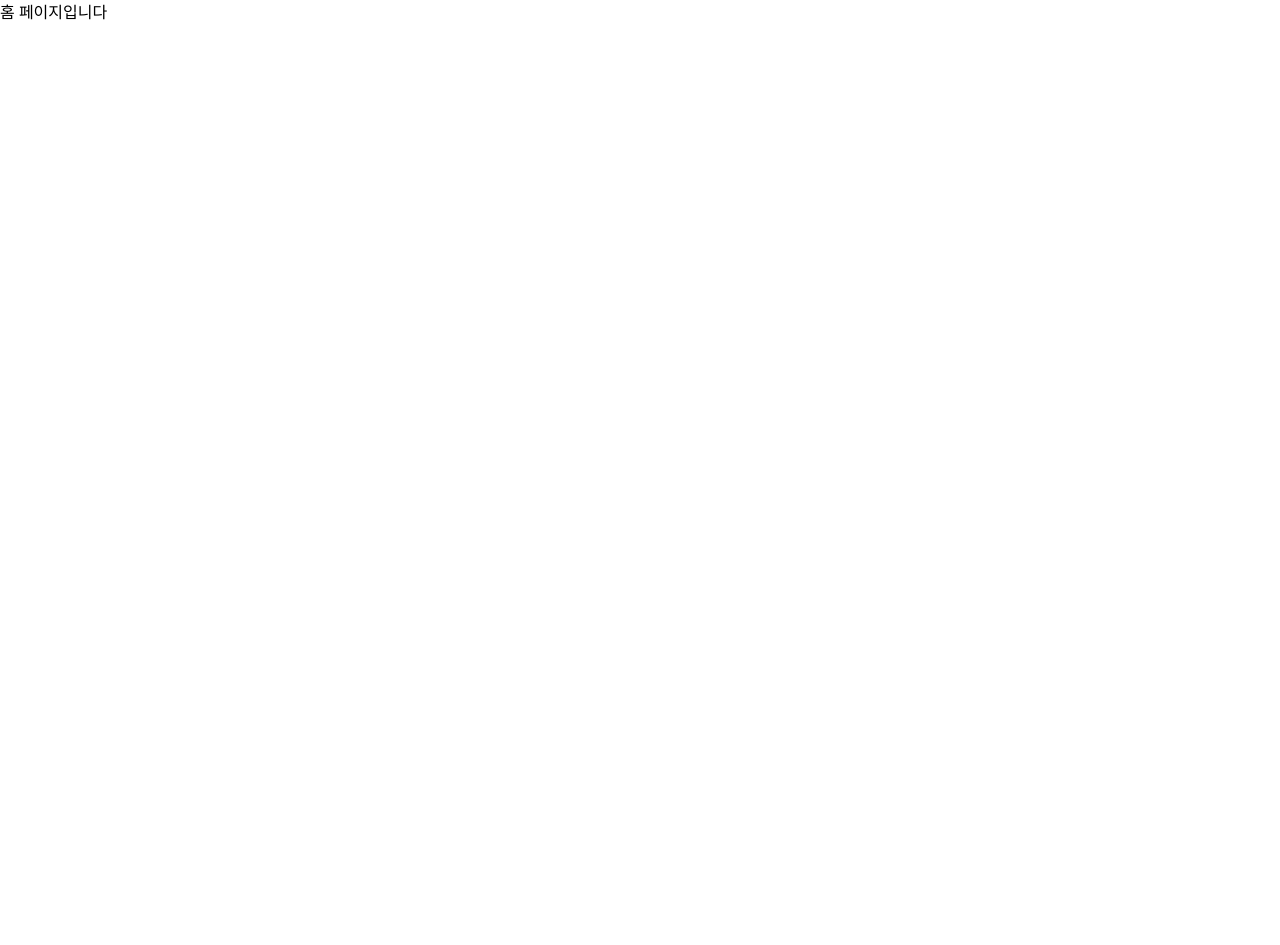
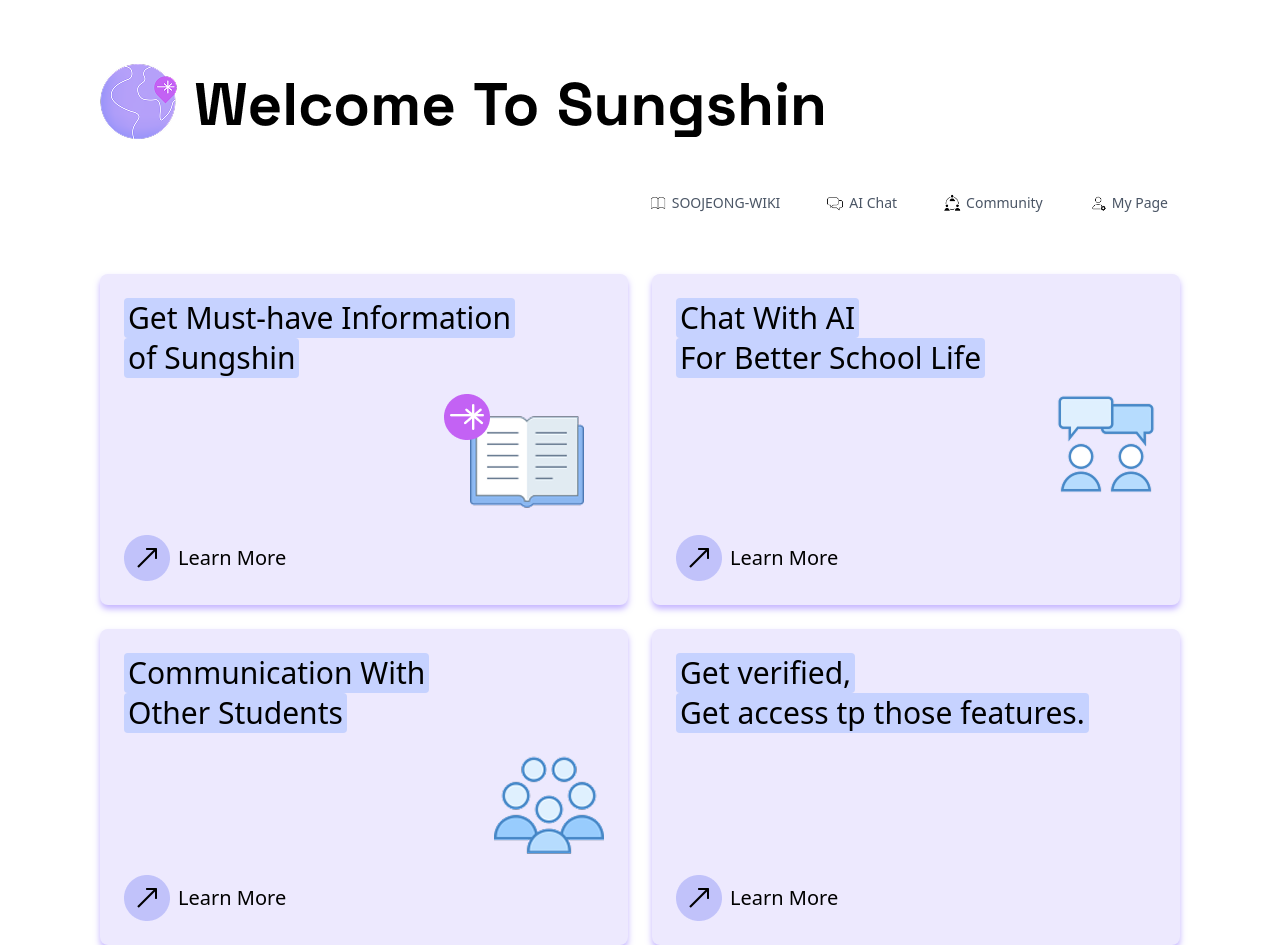
Before and after one commit to rimit-rim/first_sungshin, a React (Vite) app: page /home in a window 1280 px wide. Before the commit the page ends 800 px from the top, so only its background shows below. Built offline with nearby package versions, Linux system fonts and the light colour scheme.

Commit message:
Home.tsx modified & Bookmark.png added

```diff
--- a/src/Pages/BoardForPromo.tsx
+++ b/src/Pages/BoardForPromo.tsx
@@ -27,7 +27,7 @@ const BoardForPromo: React.FC<Props> = ({ posts }) => {
     <div className="flex flex-col items-center w-full font-pretendard">
       {/* 상단: 왼쪽 정렬 로고 */}
       <div className="w-[1240px] flex justify-start py-4">
-        <button onClick={() => navigate("/")}>
+        <button onClick={() => navigate("/home")}>
           <img src={HomeLogo} alt="Home Logo" className="h-[60px]" />
         </button>
       </div>
--- a/src/Pages/BoardForQAs.tsx
+++ b/src/Pages/BoardForQAs.tsx
@@ -27,7 +27,7 @@ const BoardForQAs: React.FC<Props> = ({ posts }) => {
     <div className="flex flex-col items-center w-full font-pretendard">
       {/* 상단: 왼쪽 정렬 로고 */}
       <div className="w-[1240px] flex justify-start py-4">
-        <button onClick={() => navigate("/")}>
+        <button onClick={() => navigate("/home")}>
           <img src={HomeLogo} alt="Home Logo" className="h-[60px]" />
         </button>
       </div>
--- a/src/Pages/Create.tsx
+++ b/src/Pages/Create.tsx
@@ -54,7 +54,7 @@ const Create: React.FC<Props> = ({ onPost }) => {
     <div className="w-full min-h-screen px-8 md:px-20 py-10 font-pretendard">
       {/* 헤더 로고 */}
       <div className="flex justify-center mb-6">
-        <button onClick={() => navigate("/")}>
+        <button onClick={() => navigate("/home")}>
           <img
             src={HomeLogo}
             alt="Home"
--- a/src/Pages/Home.tsx
+++ b/src/Pages/Home.tsx
@@ -1,3 +1,183 @@
+import { Link } from 'react-router-dom';
+
+// 로고+네비게이션바
+import HomeLogo from '../assets/images/HomeLogo.png';
+import SoojeongWikiIcon from '../assets/images/Bookmark.png';
+import AIChatIcon from '../assets/images/Chat.png';
+import CommunityIcon from '../assets/images/Collaborating In Circle.png';
+import MyPageIcon from '../assets/images/Admin Settings Male.png';
+
+// 카드 아이콘
+import Card1 from '../assets/images/SoojeongWiki.png';
+import Card2 from '../assets/images/AIChat.png';
+import Card3 from '../assets/images/Community.png';
+import LearnMoreIcon from '../assets/images/LearnMore.png';
+
 export default function Home() {
-  return <div>홈 페이지입니다</div>;
+  return (
+
+    <div className='min-h-screen bg-white font-pretendard'>
+      <header className='sticky top-0 z-50 w-full bg-white
+                         py-4 px-4 sm:px-6 md:px-10 flex flex-col items-center
+                         xl:relative xl:h-[250px] xl:block xl:px-0 xl:py-0'>
+
+        {/* 로고 */}
+        <div className='mb-4 h-16 w-auto flex-shrink-0
+                        xl:absolute xl:top-[50px] xl:left-[100px] xl:w-[727px] xl:h-[105px]'>
+          <img
+            src={HomeLogo}
+            alt="Welcome to Sungshin 로고"
+            className="w-full h-full object-contain" // 부모 div의 크기에 맞춰짐
+          />
+        </div>
+
+        {/* 네비게이션 바 */}
+        <nav className="w-full flex justify-center text-gray-600 font-normal
+                        xl:absolute xl:top-[178px] xl:right-[100px] xl:w-[783px] xl:h-[50px] xl:flex xl:items-center xl:justify-end">
+          <ul className="flex items-center space-x-4 sm:space-x-6 md:space-x-[21px]">
+            {/* SOOJEONG-WIKI */}
+            <li className="flex items-center group">
+              <Link to="/wiki" className="
+                flex items-center px-3 py-2 rounded-lg transition-colors duration-200
+                group-hover:bg-violet-100 group-hover:text-purple-600
+                group-focus:bg-purple-400 group-focus:text-white
+                text-sm
+              ">
+                <img src={SoojeongWikiIcon} alt="Bookmark 아이콘" className="h-4 w-4 sm:h-5 sm:w-5 mr-1 object-contain" />
+                SOOJEONG-WIKI
+              </Link>
+            </li>
+            {/* AI Chat*/}
+            <li className="flex items-center group">
+              <Link to="/chat" className="
+                flex items-center px-3 py-2 rounded-lg transition-colors duration-200
+                group-hover:bg-violet-100 group-hover:text-purple-600
+                group-focus:bg-purple-400 group-focus:text-white
+                text-sm
+              ">
+                <img src={AIChatIcon} alt="AI Chat 아이콘" className="h-4 w-4 sm:h-5 sm:w-5 mr-1 object-contain" />
+                AI Chat
+              </Link>
+            </li>
+            {/* Community */}
+            <li className="flex items-center group">
+              <Link to="/communityboards" className="
+                flex items-center px-3 py-2 rounded-lg transition-colors duration-200
+                group-hover:bg-violet-100 group-hover:text-purple-600
+                group-focus:bg-purple-400 group-focus:text-white
+                text-sm
+              ">
+                <img src={CommunityIcon} alt="Community 아이콘" className="h-4 w-4 sm:h-5 sm:w-5 mr-1 object-contain" />
+                Community
+              </Link>
+            </li>
+            {/* My Page */}
+            <li className="flex items-center group">
+              <Link to="/mypage" className="
+                flex items-center px-3 py-2 rounded-lg transition-colors duration-200
+                group-hover:bg-violet-100 group-hover:text-purple-600
+                group-focus:bg-purple-400 group-focus:text-white
+                text-sm
+              ">
+                <img src={MyPageIcon} alt="My Page 아이콘" className="h-4 w-4 sm:h-5 sm:w-5 mr-1 object-contain" />
+                My Page
+              </Link>
+            </li>
+          </ul>
+        </nav>
+      </header>
+      {/* 카드 */}
+      <main className="mt-6 grid grid-cols-1 md:grid-cols-2 gap-6 mx-4 sm:mx-6 md:mx-10 xl:mx-[100px]">
+
+        {/* 카드 1 */}
+        <div className="bg-violet-100 p-6 rounded-lg shadow-[0_4px_6px_theme('colors.violet.300')] hover:shadow-[0_8px_12px_theme('colors.violet.300)] shadow-violet-300 transition-shadow duration-300 flex flex-col justify-between w-full h-auto relative hover:bg-violet-300">
+          <div>
+            <h2 className="text-3xl font-medium text-gray-0 mb-2">
+              <span className="inline-block bg-indigo-200 px-1 py-0.5 rounded">Get Must-have Information</span><br/>
+              <span className="inline-block bg-indigo-200 px-1 py-0.5 rounded">of Sungshin</span>
+            </h2>
+
+            {/* 아이콘 영역 - 반응형 처리 */}
+            <div className="flex justify-end mt-4 relative">
+                <div className="flex items-center justify-center">
+                    <img src={Card1} alt="SoojeongWiki 아이콘" className="object-contain"/>
+                </div>
+            </div>
+          </div>
+          <div className="mt-4 text-gray-0 font-normal text-xl cursor-pointer flex items-center">
+            <div className="w-11.5 h-11.5 flex items-center justify-center mr-2">
+                <img src={LearnMoreIcon} alt="Learn More 화살표" className="w-full h-full object-contain" />
+            </div>
+            Learn More
+          </div>
+        </div>
+
+        {/* 카드 2 */}
+        <div className="bg-violet-100 p-6 rounded-lg shadow-[0_4px_6px_theme('colors.violet.300')] hover:shadow-[0_8px_12px_theme('colors.violet.300)] shadow-violet-300 transition-shadow duration-300 flex flex-col justify-between w-full h-auto relative hover:bg-violet-300"> {/* <-- hover:bg-purple-400 추가 */}
+          <div>
+            <h2 className="text-3xl font-medium text-gray-0 mb-2">
+              <span className="inline-block bg-indigo-200 px-1 py-0.5 rounded">Chat With AI</span><br/>
+              <span className="inline-block bg-indigo-200 px-1 py-0.5 rounded">For Better School Life</span>
+            </h2>
+
+            {/* 아이콘 영역 - 반응형 처리 */}
+            <div className="flex justify-end mt-4 relative">
+                <div className="flex items-center justify-center">
+                    <img src={Card2} alt="AIChat 아이콘" className="object-contain"/>
+                </div>
+            </div>
+          </div>
+          <div className="mt-4 text-gray-0 font-normal text-xl cursor-pointer flex items-center">
+            <div className="w-11.5 h-11.5 flex items-center justify-center mr-2">
+                <img src={LearnMoreIcon} alt="Learn More 화살표" className="w-full h-full object-contain" />
+            </div>
+            Learn More
+          </div>
+        </div>
+
+
+        {/* 3. 카드 3 */}
+        <div className="bg-violet-100 p-6 rounded-lg shadow-[0_4px_6px_theme('colors.violet.300')] hover:shadow-[0_8px_12px_theme('colors.violet.300)] shadow-violet-300 transition-shadow duration-300 flex flex-col justify-between w-full h-auto relative hover:bg-violet-300"> {/* <-- hover:bg-purple-400 추가 */}
+          <div>
+            <h2 className="text-3xl font-medium text-gray-0 mb-2">
+              <span className="inline-block bg-indigo-200 px-1 py-0.5 rounded">Communication With</span><br/>
+              <span className="inline-block bg-indigo-200 px-1 py-0.5 rounded">Other Students</span>
+            </h2>
+
+            {/* 아이콘 영역 - 반응형 처리 */}
+            <div className="flex justify-end mt-4 relative">
+                <div className="flex items-center justify-center">
+                    <img src={Card3} alt="Communication 아이콘" className="object-contain"/>
+                </div>
+            </div>
+          </div>
+          <div className="mt-4 text-gray-0 font-normal text-xl cursor-pointer flex items-center">
+            <div className="w-11.5 h-11.5 flex items-center justify-center mr-2">
+                <img src={LearnMoreIcon} alt="Learn More 화살표" className="w-full h-full object-contain" />
+            </div>
+            Learn More
+          </div>
+        </div>
+
+
+        {/* 3. 카드 4 */}
+        <div className="bg-violet-100 p-6 rounded-lg shadow-[0_4px_6px_theme('colors.violet.300')] hover:shadow-[0_8px_12px_theme('colors.violet.300)] shadow-violet-300 transition-shadow duration-300 flex flex-col justify-between w-full h-auto relative hover:bg-violet-300"> {/* <-- hover:bg-purple-400 추가 */}
+          <div>
+            <h2 className="text-3xl font-medium text-gray-0 mb-2">
+              <span className="inline-block bg-indigo-200 px-1 py-0.5 rounded">Get verified,</span><br/>
+              <span className="inline-block bg-indigo-200 px-1 py-0.5 rounded">Get access tp those features.</span>
+            </h2>
+
+            {/* 아이콘 영역 - 반응형 처리 */}
+          </div>
+          <div className="mt-4 text-gray-0 font-normal text-xl cursor-pointer flex items-center">
+            <div className="w-11.5 h-11.5 flex items-center justify-center mr-2">
+                <img src={LearnMoreIcon} alt="Learn More 화살표" className="w-full h-full object-contain" />
+            </div>
+            Learn More
+          </div>
+        </div>
+      </main>
+    </div>
+  );
 }
--- a/src/Pages/Post.tsx
+++ b/src/Pages/Post.tsx
@@ -33,7 +33,7 @@ const PostDetails = () => {
     <div className="px-10 py-8 font-pretendard">
       {/* 로고 */}
       <div className="w-[1240px] flex justify-start py-4">
-        <button onClick={() => navigate("/")}>
+        <button onClick={() => navigate("/home")}>
           <img src={HomeLogo} alt="Home Logo" className="h-[60px]" />
         </button>
       </div>
```
Also changed, not shown: src/Pages/CommunityHome.tsx (+5 -5 lines).
